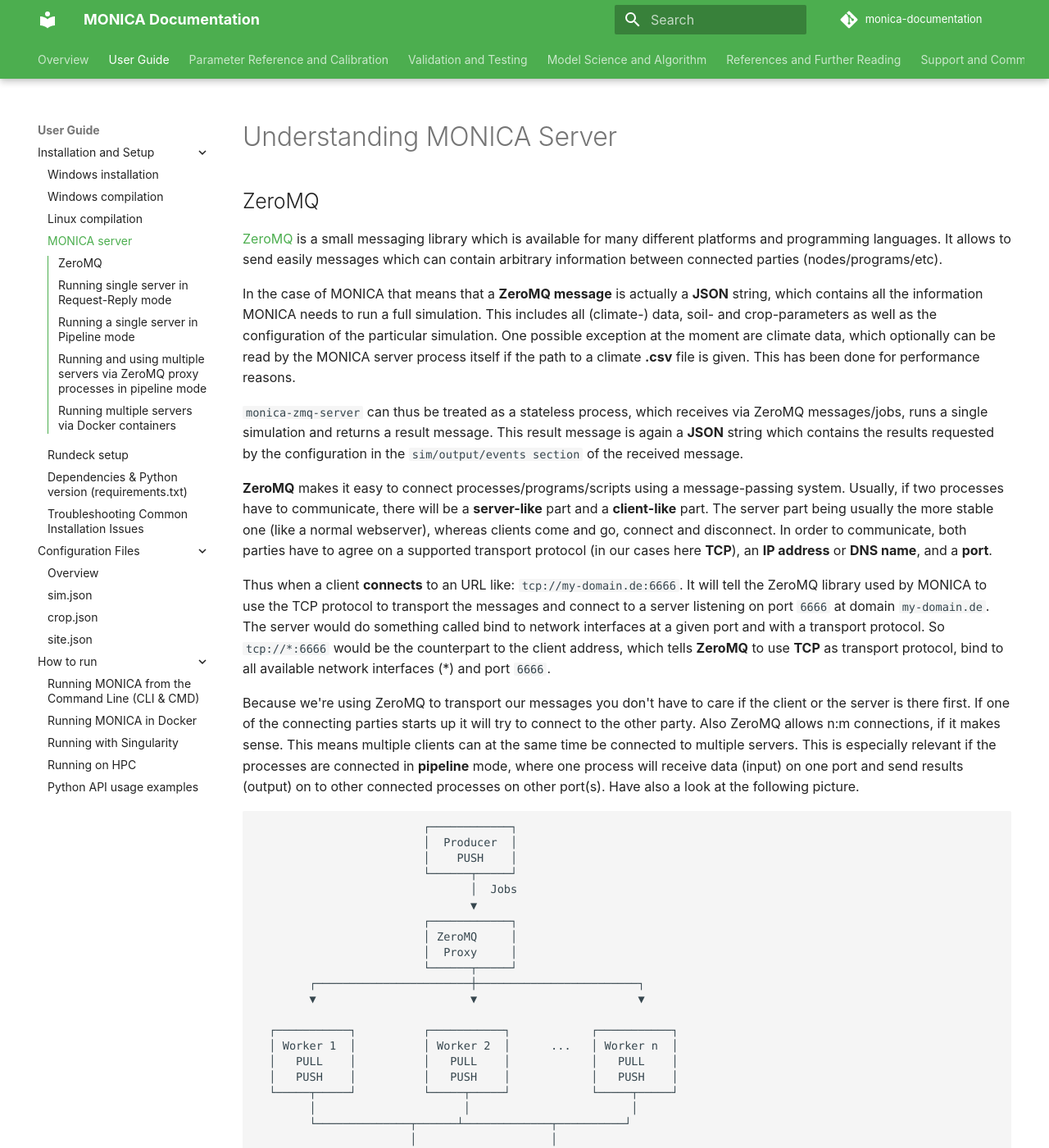
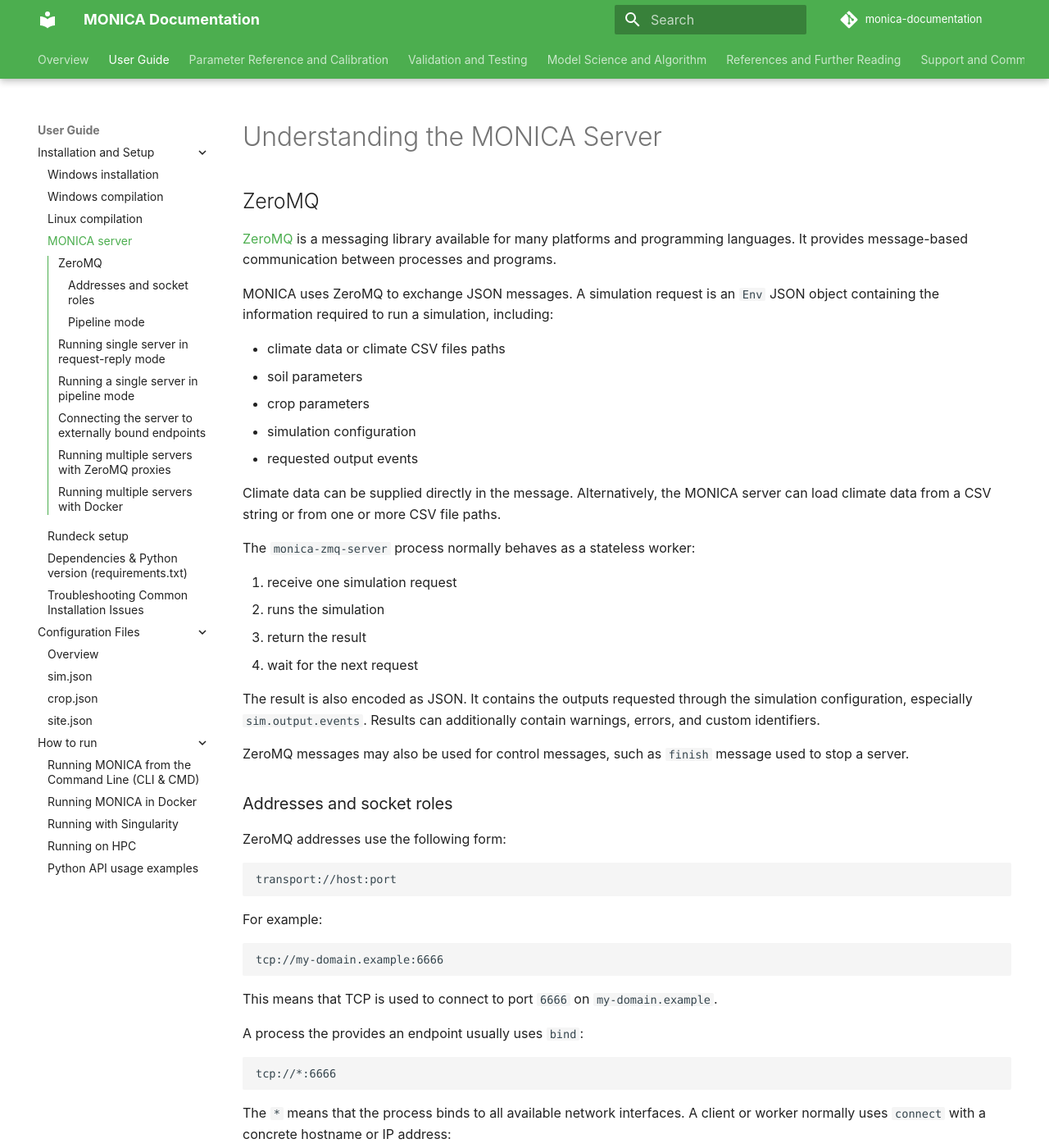
Before and after one commit to zalf-rpm/monica-documentation, an MkDocs documentation site: the page built from docs/user_guide/Installation_and_Setup/monica_server.md, in a window 1280 px wide and 1400 px high. Shown: the whole window at 82% size. Built offline with MkDocs 1.6.1 and Material for MkDocs 9.7.7, drawn with Linux system fonts in a browser that asks for light colours; comment, search, counter and statistics services are not loaded; some of the changed text lies outside the part shown.

Commit message:
Update MONICA server

````diff
--- a/docs/user_guide/Installation_and_Setup/monica_server.md
+++ b/docs/user_guide/Installation_and_Setup/monica_server.md
@@ -1,103 +1,324 @@
-# Understanding MONICA Server
+# Understanding the MONICA Server
 
 ## ZeroMQ
 
-[ZeroMQ](https://zeromq.org/) is a small messaging library which is available for many different platforms and programming languages. It allows to send easily messages which can contain arbitrary information between connected parties (nodes/programs/etc).
+[ZeroMQ](https://zeromq.org/) is a messaging library available for many platforms and programming languages. It provides message-based communication between processes and programs.
 
-In the case of MONICA that means that a **ZeroMQ message** is actually a **JSON** string, which contains all the information MONICA needs to run a full simulation. This includes all (climate-) data, soil- and crop-parameters as well as the configuration of the particular simulation. One possible exception at the moment are climate data, which optionally can be read by the MONICA server process itself if the path to a climate **.csv** file is given. This has been done for performance reasons.
+MONICA uses ZeroMQ to exchange JSON messages. A simulation request is an `Env` JSON object containing the information required to run a simulation, including:
 
-`monica-zmq-server` can thus be treated as a stateless process, which receives via ZeroMQ messages/jobs, runs a single simulation and returns a result message. This result message is again a **JSON** string which contains the results requested by the configuration in the `sim/output/events section` of the received message.
+- climate data or climate CSV files paths
+- soil parameters
+- crop parameters
+- simulation configuration
+- requested output events
 
-**ZeroMQ** makes it easy to connect processes/programs/scripts using a message-passing system. Usually, if two processes have to communicate, there will be a **server-like** part and a **client-like** part. The server part being usually the more stable one (like a normal webserver), whereas clients come and go, connect and disconnect. In order to communicate, both parties have to agree on a supported transport protocol (in our cases here **TCP**), an **IP address** or **DNS name**, and a **port**.
+Climate data can be supplied directly in the message. Alternatively, the MONICA server can load climate data from a CSV string or from one or more CSV file paths.
 
-Thus when a client **connects** to an URL like: `tcp://my-domain.de:6666`. It will tell the ZeroMQ library used by MONICA to use the TCP protocol to transport the messages and connect to a server listening on port `6666` at domain `my-domain.de`. The server would do something called bind to network interfaces at a given port and with a transport protocol. So `tcp://*:6666` would be the counterpart to the client address, which tells **ZeroMQ** to use **TCP** as transport protocol, bind to all available network interfaces (*) and port `6666`.
+The `monica-zmq-server` process normally behaves as a stateless worker:
 
-Because we're using ZeroMQ to transport our messages you don't have to care if the client or the server is there first. If one of the connecting parties starts up it will try to connect to the other party. Also ZeroMQ allows n:m connections, if it makes sense. This means multiple clients can at the same time be connected to multiple servers. This is especially relevant if the processes are connected in **pipeline** mode, where one process will receive data (input) on one port and send results (output) on to other connected processes on other port(s). Have also a look at the following picture.
+1. receive one simulation request
+2. runs the simulation
+3. return the result
+4. wait for the next request
 
+The result is also encoded as JSON. It contains the outputs requested through the simulation configuration, especially `sim.output.events`. Results can additionally contain warnings, errors, and custom identifiers.
 
-                             ┌────────────┐
-                             │  Producer  │
-                             │    PUSH    │
-                             └──────┬─────┘
-                                    │  Jobs
-                                    ▼
-                             ┌────────────┐
-                             │ ZeroMQ     │
-                             │  Proxy     │
-                             └──────┬─────┘
-            ┌───────────────────────┼────────────────────────┐
-            ▼                       ▼                        ▼
+ZeroMQ messages may also be used for control messages, such as `finish` message used to stop a server.
 
-      ┌───────────┐          ┌───────────┐            ┌───────────┐
-      │ Worker 1  │          │ Worker 2  │      ...   │ Worker n  │
-      │   PULL    │          │   PULL    │            │   PULL    │
-      │   PUSH    │          │   PUSH    │            │   PUSH    │
-      └─────┬─────┘          └─────┬─────┘            └─────┬─────┘
-            │                      │                        │
-            └──────────────┬──────┴─────────────┬──────────┘
-                           │                    │
-                           ▼                    ▼
-                       ┌────────────┐     (all workers push results)
-                       │ ZeroMQ     │
-                       │  Proxy     │
-                       └──────┬─────┘
-                              │  Results
-                              ▼
-                        ┌────────────┐
-                        │ Consumer   │
-                        │    PULL    │
-                        └────────────┘
+### Addresses and socket roles
 
+ZeroMQ addresses use the following form:
 
-This picture shows the general workflow employed currently with MONICA for running on HPCs/cluster computers. There will be a producer process (usually a **Python script**) which creates work (simulations) which are being send to an intermediate process (called a ZeroMQ **proxy**), which distributes the received messages (simulation jobs) amongst connected (to the proxy) `monica-zmq-server` processses. Each `monica-zmq-server` process waits for simulation jobs (messages), runs the simulation and sends the simulation result on to another ZeroMQ **proxy** which collects all results and forwards them to a connected consuming/aggregating process (usually a **Python script**). Producer and consumer as well as the MONICA processes (**client-like**) connect to the ZeroMQ proxy processes, which play the stable **server-like** role in this setup.
+```
+transport://host:port
+```
 
-This simple setup allows to start an arbitrary/necessary amount of MONICA processes to handle the workload created by the producer process. In general there could be multiple producers connected to the **input side proxy** as well as multiple consumers to the **output side proxy**. But while conceptually it's easy to add more producers, it might be more difficult to have more consumers (to handle aggregation) as usually aggregation can't be separated easily. Also in normal setups often the producer process can become a bottleneck as a single process has to create all the simulation setups for N MONICAs.
+For example:
 
-For more information and details, please look up the ZeroMQ documentation.
+```
+tcp://my-domain.example:6666
+```
 
-## Running single server in Request-Reply mode
+This means that TCP is used to connect to port `6666` on `my-domain.example`.
 
+A process the provides an endpoint usually uses `bind`:
 
-The simplest way to use MONICA in server mode is to execute by
+```
+tcp://*:6666
+```
 
-```bash
+The `*` means that the process binds to all available network interfaces. A client or worker normally uses `connect` with a concrete hostname or IP address:
+
+```
+tcp://localhost:6666
+```
+
+`tcp://*:<port>` is a bind address and must not be used as a connect address.
+
+The communicating processes must agree on both:
+
+- the address and transport
+- compatible ZeroMQ socket patterns, such as `REQ/REP` or `PUSH/PULL`
+
+A ZeroMQ connection may be established before either side is running. ZeroMQ queues messages while the connection is being established, subject to the normal socket and queue limitations.
+
+---
+
+### Pipeline mode
+
+In pipeline mode, a producer sends jobs to one or more workers, and workers send results to one or more consumers.
+
+The following diagram shows the PULL/PUSH pipeline configuration:
+
+```mermaid
+%%{init: {
+  "theme": "base",
+  "flowchart": {
+    "htmlLabels": true,
+    "curve": "linear",
+    "nodeSpacing": 40,
+    "rankSpacing": 35
+  },
+  "themeVariables": {
+    "fontFamily": "inherit",
+    "lineColor": "#546e7a",
+    "edgeLabelBackground": "#ffffff"
+  }
+}}%%
+
+flowchart TB
+    producer(["Producer<br/><b>PUSH</b>"])
+    inputProxy["ZeroMQ<br/>Proxy"]
+
+    worker1["<b>PULL</b><br/>Worker 1<br/><b>PUSH</b>"]
+    worker2["<b>PULL</b><br/>Worker 2<br/><b>PUSH</b>"]
+    workerN["<b>PULL</b><br/>Worker n<br/><b>PUSH</b>"]
+
+    outputProxy["ZeroMQ<br/>Proxy"]
+    consumer(["<b>PULL</b><br/>Consumer"])
+
+    producer -->|Jobs| inputProxy
+
+    inputProxy --> worker1
+    inputProxy --> worker2
+    inputProxy --> workerN
+
+    worker1 --> outputProxy
+    worker2 --> outputProxy
+    workerN --> outputProxy
+
+    outputProxy -->|Results| consumer
+
+    classDef endpoint fill:#e8f5e9,stroke:#2e7d32,stroke-width:2px,color:#1b1b1b
+    classDef proxy fill:#f5f7f8,stroke:#546e7a,stroke-width:1.5px,color:#263238
+    classDef worker fill:#ffffff,stroke:#43a047,stroke-width:1.5px,color:#263238
+
+    class producer,consumer endpoint
+    class inputProxy,outputProxy proxy
+    class worker1,worker2,workerN worker
+
+    linkStyle default stroke:#546e7a,stroke-width:1.5px
+```
+
+The diagram uses PULL/PUSH sockets. Start the proxy with `-pps` or `--pull-push-sockets` when using this topology. The proxy's default socket configuration is ROUTER/DEALER and requires compatible clients.
+
+The input proxy distributes jobs among connected MONICA workers. Each worker runs one simulation at a time and sends its result to the output proxy. The output proxy forwards results to the consumer.
+
+This architecture makes it possible to run multiple MONICA workers in parallel. Multiple producers can send jobs through the input proxy. Multiple consumers can receive results through the output proxy, although aggregation is often easier with a single consumer.
+
+The producer can become a bottleneck if it must construct all simulation environments in one process. This can be addressed by using multiple producers or by moving part of the preparation work elsewhere.
+
+---
+
+## Running single server in request-reply mode
+
+The simplest server configuration uses ZeroMQ request-reply messaging.
+
+Start the server with its default address:
+
+```
 C:\> monica-zmq-server -s
 ```
 
-This will start monica-zmq-server and will listen on all network interface on port `6666` by default. This is similar to a normal webserver. The user could send a ZeroMQ message to the started server, wait for the simulation to execute and receive the simulation result on the same port.
+The server binds a `REP` socket to:
 
-Via the commandline parameters -s you can choose a different port for the server to listen on. So
+```
+tcp://*:6666
+```
 
-```bash
+A client must connect to the server using a compatible `REQ` socket:
+
+```
+tcp://localhost:6666
+```
+
+The client sends one JSON request and waits for the corresponding JSON response.
+
+A different address can be supplied with `-s` or `--serve-address`:
+
+```
 C:\> monica-zmq-server -s tcp://*:5555
 ```
 
-This will start MONICA as server in Request-Reply mode listening on port 5555.
+The server now binds to port `5555`.
 
-## Running a single server in Pipeline mode
+---
 
-A single server can also be started in pipeline mode, which means that the server will accept requests on one port but send the result to clients connected to another (the output) port. To do that you start MONICA with
+## Running a single server in pipeline mode
 
-```bash
+Pipeline mode uses separate sockets for receiving jobs and sending results.
+
+To make MONICA bind both endpoints:
+
+```
 C:\> monica-zmq-server -bi -i tcp://*:6666 -bo -o tcp://*:7777
 ```
 
-This will start a MONICA server process listening on port ``6666` for job messages and sending results on port `7777` to connected clients. This will be done by playing the "ZeroMQ server role" (**binding** to the port), so clients have to **connect** to the given port (**bi = bind input** port and **bo = bind output** port).
+The options mean:
 
-On the other hand, starting `monica-zmq-server` with
+- `-bi`: bind the input socket
+- `-i`: input address
+- `-bo`: bind the output socket
+- `-o`: output address
 
-```bash
+The input socket uses a `PULL` socket and receives jobs. The output socket uses a `PUSH` socket and sends results.
+
+A producer can connect to the input endpoint:
+
+```
+tcp://localhost:6666
+```
+
+A consumer can connect to the output endpoint:
+
+```
+tcp://localhost:7777
+```
+
+---
+
+## Connecting the server to externally bound endpoints
+
+A MONICA worker can instead connect to endpoints bound by other processes:
+
+```
 C:\> monica-zmq-server -ci -i tcp://*:5555 -co -o tcp://*:5556
 ```
 
-This will "listen" for jobs on port **5555** and send results on port **5556**. But this time the MONICA server would have to **connect** to the processes/scripts/clients who will send jobs or receive the simulation results. Under normal single server use cases the first version using **bind = -bi / -bo** should be used.
+The options mean:
 
-## Running and using multiple servers via ZeroMQ proxy processes in pipeline mode
+- `-ci`: connect the input socket
+- `-i`: input address
+- `-co`: connect the output socket
+- `-o`: output address
 
-To utilize many `monica-zmq-server` processes at the same time, it makes sense to distribute work amongst many MONICAs via another process called a ZeroMQ **proxy**. In theory one could start a producer process (e.g. a **Python script**) as a **server-like** process (e.g. binding to `tcp://*:6666`) and let many `monica-zmq-servers` connect (e.g. via connecting to `tcp://localhost:6666`) to the **producer** process. The same could happen for the output side, where a **consumer** process binds to tcp://*:7777 and all MONICAS connect to `tcp://localhost:7777`. Then ZeroMQ would take care to distribute the work from the single producer to many MONICAs and send all results on to a single consumer.
+In this configuration, another process must bind the endpoints, for example:
 
-Practically letting play the **producer/consumer** play the stable **server-like** is not the best solution, as these are actually the mostly changing part in such a setup and it will always take a few seconds until all MONICAs automatically have been connected to a newly started producer and consumer. For that reason it makes sense to introduce into the setup two stable processes **(proxies)** as can be seen on the picture in the ZeroMQ section, which are for instance running steadily on a high performance cluster, playing the **server-like** part and **bind** to the network interfaces and let an arbitrary amount of MONICAs connect to them. This network/cloud of MONICAs is stable and waiting for simulation jobs at the proxy gatekeepers input ports. Then both, **producer** and **consumer** can **connect** to the their respective proxy and start sending/receiving messages.
+```
+tcp://*:5555
+tcp://*:5556
+```
 
-## Running multiple servers via Docker containers
+The MONICA processes must connect using a concrete address such as:
 
-An easy way to get a setup of two proxies and a configurable number of MONICA server processes is to use the provided **Docker images** from **Docker-Hub**. More information of how to run a MONICA Docker image can be found in Docke setup section.
+```
+tcp://localhost:5555
+tcp://localhost:5556
+```
+
+Do not use `tcp://*:<port>` with `-ci` or `-co`. Wildcard addresses are for binding only.
+
+---
+
+## Running multiple servers with ZeroMQ proxies
+
+For larger workloads, multiple MONICA workers can be connected through two ZeroMQ proxies:
+
+- an input proxy distributes jobs to workers
+- an output proxy collects worker results and forwards them to consumers
+
+The following example uses PULL/PUSH sockets.
+
+Start the input proxy:
+
+```
+C:\> monica-zmq-proxy -pps -f 6666 -b 6677
+```
+
+Start the output proxy:
+
+```
+C:\> monica-zmq-proxy -pps -f 7777 -b 7788
+```
+
+The options are:
+
+- `-pps`: use PULL/PUSH sockets
+- `-f`: frontend port
+- `-b`: backend port
+
+The resulting topology is:
+
+```mermaid
+flowchart TB
+
+    Producer([Producer])
+    Workers([Workers])
+    Consumer([Consumer])
+
+    subgraph Input["Input Proxy"]
+        direction TB
+        IF["Frontend<br/><code>tcp://localhost:6666</code>"]
+        IB["Backend<br/><code>tcp://localhost:6677</code>"]
+    end
+
+    subgraph Output["Output Proxy"]
+        direction TB
+        OF["Frontend<br/><code>tcp://localhost:7777</code>"]
+        OB["Backend<br/><code>tcp://localhost:7788</code>"]
+    end
+
+    Producer -->|connect| IF
+    Workers -->|connect| IB
+
+    Workers -->|connect| OF
+    Consumer -->|connect| OB
+```
+
+Start each MONICA worker with:
+
+```
+C:\> monica-zmq-server -ci -i tcp://localhost:6677 -co -o tcp://localhost:7788
+```
+
+The producer connects to port `6666` and sends jobs. The workers connect to port `6677`, process the jobs, and send results to port `7788`. The consumer connects to port `7777` and receives the results.
+
+The proxies bind their frontend and backend ports, while producers, consumers, and MONICA workers connect to them. This allows the proxy processes and worker pool to remain running while producers and consumers are started or restarted independently.
+
+The proxy executablbe defaults to ROUTER/DEALER sockets. When using the PULL/PUSH topology shown above, start it with `-pps`. The older `-p` option is retained for compatibility but is deprecated.
+
+---
+
+## Running multiple servers with Docker
+
+The repository includes a Docker-based setup that starts:
+
+- an input proxy
+- an output proxy
+- a configurable number of MONICA worker processes
+
+The number of workers can be configured through the `monica_instances` environment variable.
+
+The default Docker configuration starts three workers. The default container ports are:
+
+| Purpose                      | Port   |
+|------------------------------|--------|
+| Producer-facing input proxy  | `6666` |
+| Worker-facing input proxy    | `6677` |
+| Consumer-facing output proxy | `7777` |
+
+The Docker workers connect to the internal proxy addresses, while producers and consumers connect to the externally exposed producer and consumer ports.
+
+Refer to the repository's Docker configuration for the current image, environment variables, startup command, and port mappings.
+
+For additional details, see the [ZeroMQ documentation](https://zguide.zeromq.org/).
````
